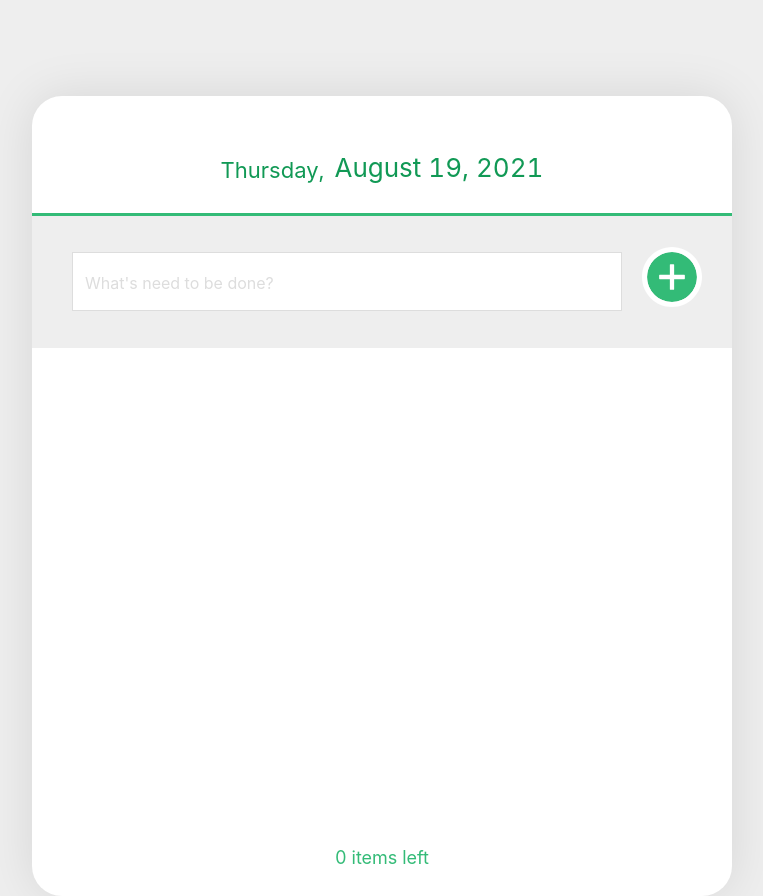
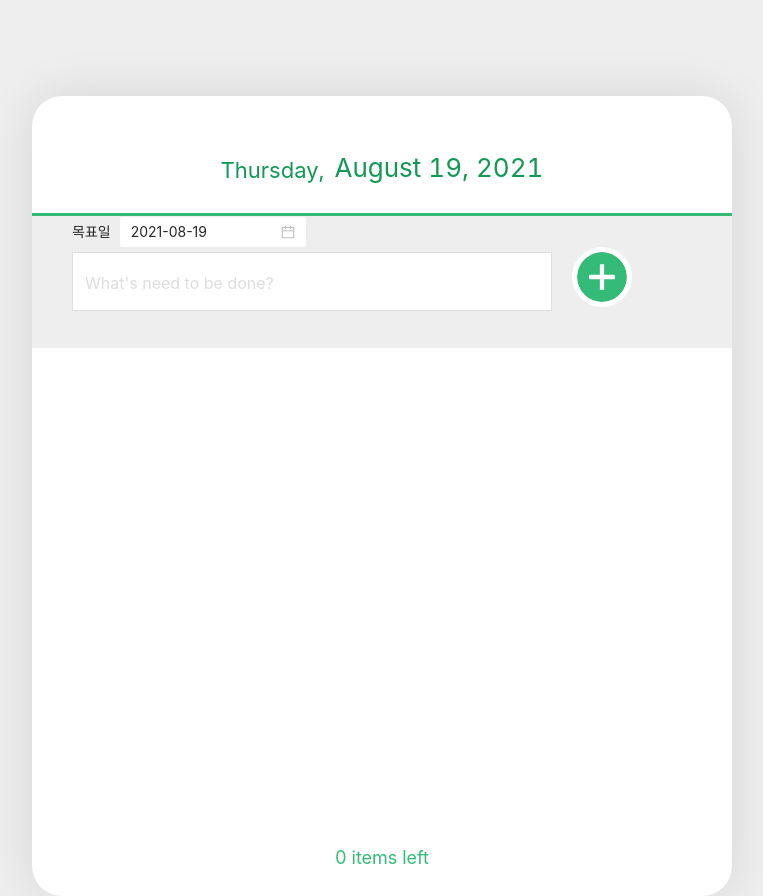
Before and after one commit to SeongsangCHO/wanted-preonboarding-subject-individual-3, a React (Create React App) app: page / in a window 1280 px wide. Shown: the whole page, without its empty margins (258-1021 px from the left). Built offline with nearby package versions, Linux system fonts and the light colour scheme.

Commit message:
feat: datePicker : default value추가, 관리 state추가

```diff
--- a/src/components/todo/TodoService.tsx
+++ b/src/components/todo/TodoService.tsx
@@ -42,12 +42,11 @@ export const useTodo = () => {
       toggledTodo,
       ...todoState.slice(toggledIndex + 1, todoState.length),
     ]);
-    console.log(todoState);
   };
 
   const removeTodo = (id: number) => {
     setTodoState((prevState) =>
-      prevState.filter((todo: Itodo) => todo.id === id)
+      prevState.filter((todo: Itodo) => todo.id !== id)
     );
   };
 
--- a/src/components/todo/template/create/TodoCreate.tsx
+++ b/src/components/todo/template/create/TodoCreate.tsx
@@ -2,6 +2,8 @@ import React, { useState } from "react";
 import styled from "styled-components";
 import { PlusCircleOutlined } from "@ant-design/icons";
 import { Itodo } from "components/todo/TodoService";
+import { DatePicker, Space } from "antd";
+import moment from "moment";
 
 const CircleButton = styled.button<{ open: boolean }>`
   background: #33bb77;
@@ -33,12 +35,13 @@ const InsertForm = styled.form`
   padding-top: 36px;
   padding-right: 60px;
   padding-bottom: 36px;
+  position: relative;
 `;
 
 const Input = styled.input`
   padding: 12px;
   border: 1px solid #dddddd;
-  width: 100%;
+  width: 80%;
   outline: none;
   font-size: 21px;
   box-sizing: border-box;
@@ -47,6 +50,20 @@ const Input = styled.input`
     color: #dddddd;
     font-size: 16px;
   }
+`;
+
+const StyledSpace = styled(Space)`
+  flex-direction: row;
+  position: absolute;
+  top: 0px;
+  & > .ant-space-item {
+    line-height: 32px;
+  }
+`;
+
+const StyledDatePicker = styled(DatePicker)`
+  margin: 1px;
+  border: none;
 `;
 
 interface TodoCreateProps {
@@ -58,40 +75,51 @@ interface TodoCreateProps {
 const TodoCreate = ({
   nextId,
   createTodo,
-  incrementNextId
+  incrementNextId,
 }: TodoCreateProps) => {
   const [open, setOpen] = useState(false);
   const [value, setValue] = useState("");
-
+  const [date, setDate] = useState(moment());
+  const DATE_FORMAT = "YYYY-MM-DD";
   const handleToggle = () => setOpen(!open);
   const handleChange = (e: React.ChangeEvent<HTMLInputElement>) =>
     setValue(e.target.value);
 
   const handleSubmit = (e: React.FormEvent<HTMLFormElement>) => {
+    console.log(date.format(DATE_FORMAT));
     e.preventDefault(); // 새로고침 방지
-
     createTodo({
       id: nextId,
       text: value,
-      done: false
+      done: false,
     });
     incrementNextId(); // nextId 하나 증가
 
     setValue(""); // input 초기화
     setOpen(false); // open 닫기
   };
-
+  function onChange(date: any, dateString: any) {
+    console.log(date, dateString);
+    setDate(date);
+  }
   return (
     <>
       <InsertFormPositioner>
         <InsertForm onSubmit={handleSubmit}>
+          <StyledSpace direction="vertical">
+            <span>목표일</span>
+            <StyledDatePicker
+              defaultValue={moment()}
+              defaultPickerValue={moment()}
+              onChange={onChange}
+            />
+          </StyledSpace>
           <Input
             autoFocus
             placeholder="What's need to be done?"
             onChange={handleChange}
             value={value}
           />
-
           <CircleButton onClick={handleToggle} open={open}>
             <PlusCircleOutlined />
           </CircleButton>
--- a/src/components/todo/template/head/TodoHead.tsx
+++ b/src/components/todo/template/head/TodoHead.tsx
@@ -1,6 +1,6 @@
 import React from "react";
 import styled from "styled-components";
-import { getCurrentDate } from "utils/getCurrentDate";
+import { getCurrentDate } from "utils/Date";
 
 const TodoHeadBlock = styled.div`
   display: flex;
```
Also changed, not shown: src/utils/Date.ts (renamed from src/utils/getCurrentDate.ts).
